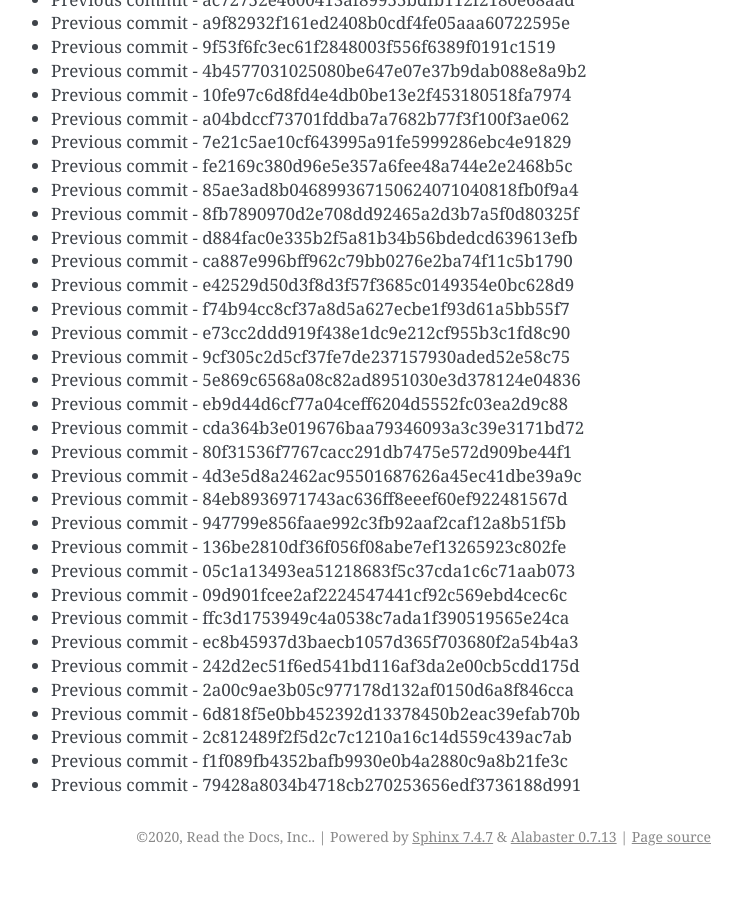
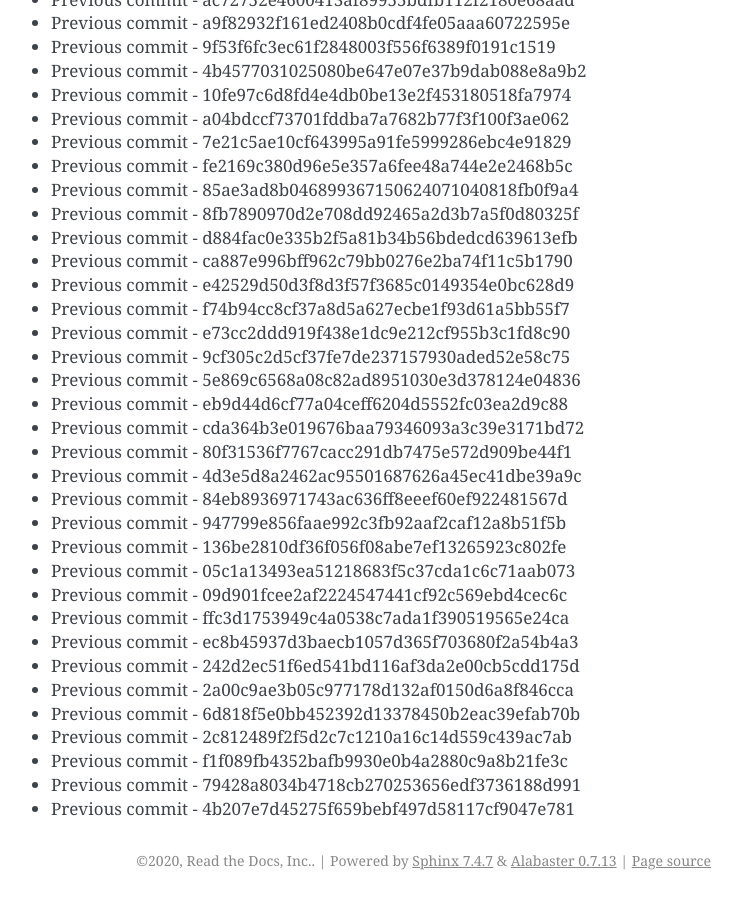
Before and after one commit to readthedocs/rtd-git-stresstest, a Sphinx documentation site: the page built from docs/updates.rst, in a window 1280 px wide and 900 px high, scrolled down 7676 px. Shown: the whole window, without its empty margins (399-1141 px from the left). Built offline with Sphinx 7.4.7, drawn with Linux system fonts in a browser that asks for light colours; before the commit the page ends 8552 px from its top, so only the background shows below that.

Commit message:
Generating commit from previous: 4b207e7d45275f659bebf497d58117cf9047e781

```diff
--- a/docs/updates.rst
+++ b/docs/updates.rst
@@ -354,3 +354,4 @@ It can be tested for any performance characteristics.
 * Previous commit - 2c812489f2f5d2c7c1210a16c14d559c439ac7ab
 * Previous commit - f1f089fb4352bafb9930e0b4a2880c9a8b21fe3c
 * Previous commit - 79428a8034b4718cb270253656edf3736188d991
+* Previous commit - 4b207e7d45275f659bebf497d58117cf9047e781
```
